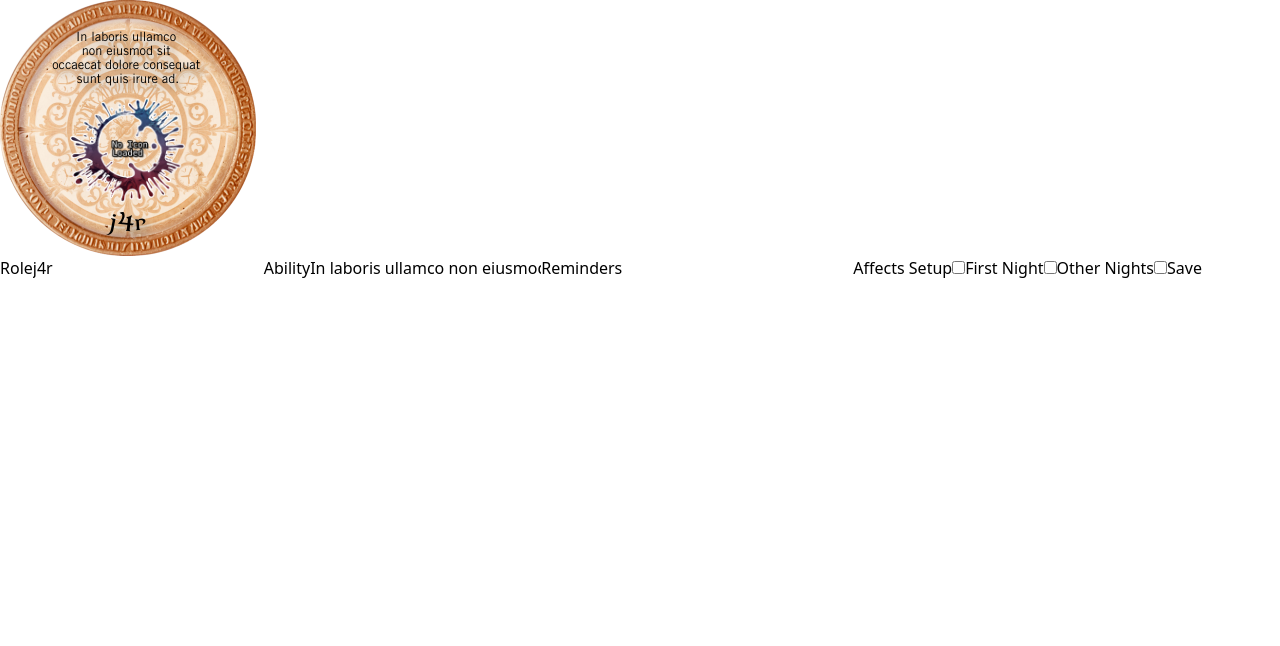
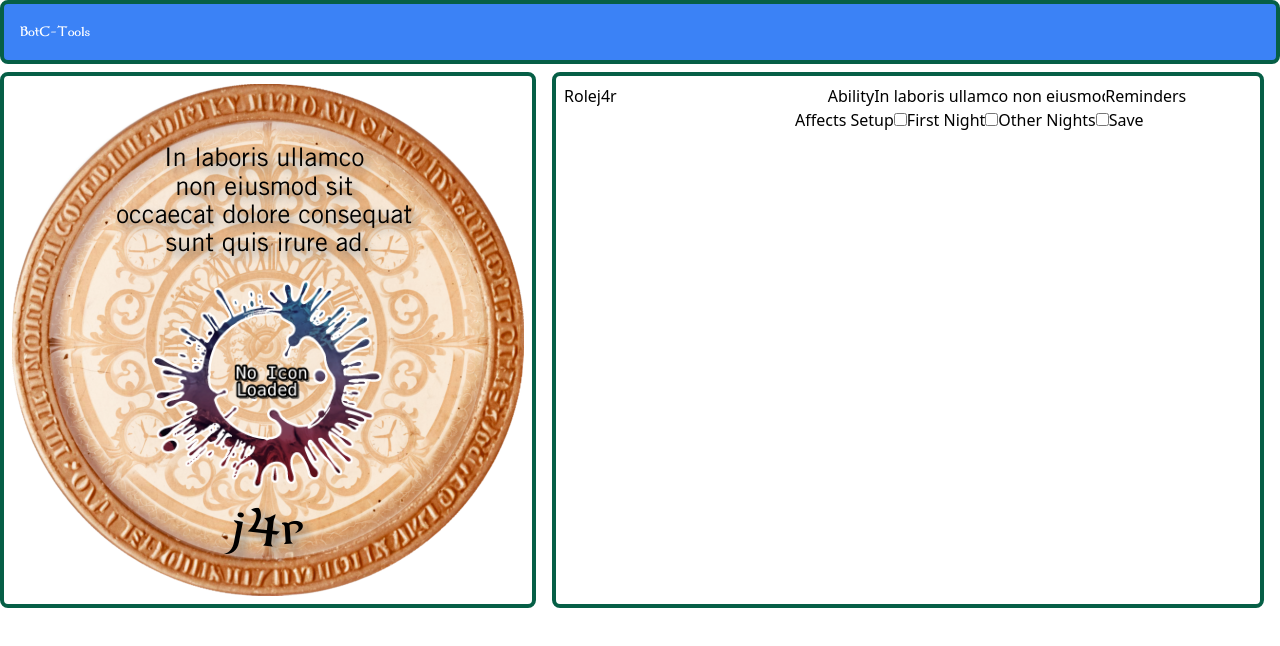
Before and after one commit to Tsubashi/botc-tools, a Next.js app: page / in a window 1280 px wide. Shown: the top 646 px of the page. Built offline with nearby package versions, Linux system fonts and the light colour scheme.

Commit message:
Get started on layout (still ugly)

```diff
--- a/app/global.css
+++ b/app/global.css
@@ -1,3 +1,9 @@
 @tailwind base;
 @tailwind components;
 @tailwind utilities;
+
+/* Custom fonts */
+@font-face {
+  font-family: "RoleName";
+  src: url("../public/components/default/RoleName.woff2");
+}
--- a/app/layout.tsx
+++ b/app/layout.tsx
@@ -7,7 +7,15 @@ export default function RootLayout({
 }) {
   return (
     <html lang="en">
-      <body>{children}</body>
+      <head>
+        <meta name="viewport" content="width=device-width, initial-scale=1.0"></meta>
+      </head>
+      <body>
+        <div id="Banner" className="bg-blue-500 text-white p-4 border-4 border-emerald-800 rounded-lg mb-2">
+          <h1 className="font-titleFont">BotC-Tools</h1>
+        </div>
+        {children}
+      </body>
     </html>
   )
 }
--- a/app/page.tsx
+++ b/app/page.tsx
@@ -1,7 +1,6 @@
 'use client'
 import {RoleToken} from './ui/RoleToken'
 import { LoremIpsum } from 'lorem-ipsum';
-import React, { useState } from 'react';
 import { useForm, SubmitHandler } from "react-hook-form"
 
 interface FormValues {
@@ -27,9 +26,10 @@ export default function Page() {
   const onSubmit: SubmitHandler<FormValues> = (data) => console.log(data)
 
   return (
-    <div>
+    <div className="md:flex">
+      <div id="roleToken-container" className='w-fit rounded-lg p-2 border-emerald-800 border-4 mx-auto'>
         <RoleToken
-        diameter={256}
+          diameter={512}
           reminderCount={watch('reminders')?.length || 0}
           affectsSetup={watch('affectsSetup')}
           firstNight={watch('firstNight')}
@@ -37,6 +37,8 @@ export default function Page() {
           name={watch('role')}
           ability={watch('ability')}
         />
+      </div>
+      <div id="roleToken-form" className='w-full rounded-lg p-2 border-emerald-800 md:border-4 mx-auto md:mx-4'>
         <form onSubmit={handleSubmit(onSubmit)}>
           <label htmlFor="role">Role</label>
           <input {...register("role")} />
@@ -55,5 +57,6 @@ export default function Page() {
           </button>
         </form>
       </div>
+    </div>
   )
 }
--- a/app/token/create/page.tsx
+++ b/app/token/create/page.tsx
@@ -1,55 +1,62 @@
 'use client'
 import {RoleToken} from '../../ui/RoleToken'
 import { LoremIpsum } from 'lorem-ipsum';
-import { useState } from 'react';
+import { useForm, SubmitHandler } from "react-hook-form"
+
+interface FormValues {
+  role: string;
+  ability: string;
+  reminders: string[];
+  affectsSetup: boolean;
+  firstNight: boolean;
+  otherNights: boolean;
+}
 
 export default function Page() {
-  const randomName = Array.from(Array(Math.floor(Math.random() * 36)), () => Math.floor(Math.random() * 36).toString(36)).join('');;
-  const [roleName, setRoleName] = useState(randomName);
-  const nonsenseAbility = new LoremIpsum().generateSentences(1);
+  const {register, handleSubmit, watch, formState: { errors },} = useForm<FormValues>({
+    defaultValues: {
+      role: Array.from(Array(Math.floor(Math.random() * 36)), () => Math.floor(Math.random() * 36).toString(36)).join(''),
+      ability: new LoremIpsum().generateSentences(1),
+      reminders: [],
+      affectsSetup: false,
+      firstNight: false,
+      otherNights: false
+    }
+  });
+  const onSubmit: SubmitHandler<FormValues> = (data) => console.log(data)
+
   return (
-    <div>
-      <RoleToken
-        diameter={256}
-        reminderCount={7}
-        affectsSetup={true}
-        firstNight={true}
-        otherNights={true}
-        name={roleName}
-        ability={nonsenseAbility}
-      />
-      <Formik
-       initialValues={{ email: '', password: '' }}
-       validate={values => {
-         const errors = {};
-         if (!values.email) {
-           errors.email = 'Required';
-         } else if (
-           !/^[A-Z0-9._%+-]+@[A-Z0-9.-]+\.[A-Z]{2,}$/i.test(values.email)
-         ) {
-           errors.email = 'Invalid email address';
-         }
-         return errors;
-       }}
-       onSubmit={(values, { setSubmitting }) => {
-         setTimeout(() => {
-           alert(JSON.stringify(values, null, 2));
-           setSubmitting(false);
-         }, 400);
-       }}
-     >
-       {({ isSubmitting }) => (
-         <Form>
-           <Field type="email" name="email" />
-           <ErrorMessage name="email" component="div" />
-           <Field type="password" name="password" />
-           <ErrorMessage name="password" component="div" />
-           <button type="submit" disabled={isSubmitting}>
-             Submit
-           </button>
-         </Form>
-       )}
-     </Formik>
+    <div className="md:flex">
+      <div id="roleToken-container" className='w-fit rounded-lg p-2 border-emerald-800 border-4 mx-auto'>
+        <RoleToken
+          diameter={512}
+          reminderCount={watch('reminders')?.length || 0}
+          affectsSetup={watch('affectsSetup')}
+          firstNight={watch('firstNight')}
+          otherNights={watch('otherNights')}
+          name={watch('role')}
+          ability={watch('ability')}
+        />
+      </div>
+      <div id="roleToken-form" className='w-full rounded-lg p-2 border-emerald-800 md:border-4 mx-auto md:mx-4'>
+        <form onSubmit={handleSubmit(onSubmit)}>
+          <label htmlFor="role">Role</label>
+          <input {...register("role")} />
+          <label htmlFor="ability">Ability</label>
+          <input {...register("ability")} />
+          <label htmlFor="reminders">Reminders</label>
+          <input {...register("reminders")} />
+          <label htmlFor="affectsSetup">Affects Setup</label>
+          <input type="checkbox" {...register("affectsSetup")} />
+          <label htmlFor="firstNight">First Night</label>
+          <input type="checkbox" {...register("firstNight")} />
+          <label htmlFor="otherNights">Other Nights</label>
+          <input type="checkbox" {...register("otherNights")} />
+          <button type="submit">
+            Save
+          </button>
+        </form>
+      </div>
     </div>
   )
 }
--- a/app/ui/RoleToken.tsx
+++ b/app/ui/RoleToken.tsx
@@ -159,6 +159,13 @@ export function RoleToken(
     });
   }, [reminderCount, affectsSetup, firstNight, otherNights, name, ability, componentURLBase, diameter, iconURL]);
 
-  return <canvas ref={canvasRef} width={diameter} height={diameter} />;
+  return(
+    <canvas
+      id="roleToken"
+      ref={canvasRef}
+      width={diameter}
+      height={diameter}
+    />
+  );
 
 }
--- a/tailwind.config.js
+++ b/tailwind.config.js
@@ -4,7 +4,11 @@ module.exports = {
     "./app/**/*.{js,ts,jsx,tsx,mdx}",
   ],
   theme: {
-    extend: {},
+    extend: {
+      fontFamily: {
+        titleFont: ["RoleName", "sans-serif"],
+      },
+    },
   },
   plugins: [],
 }
```
Lines whose indentation alone changed are shown as unchanged.
